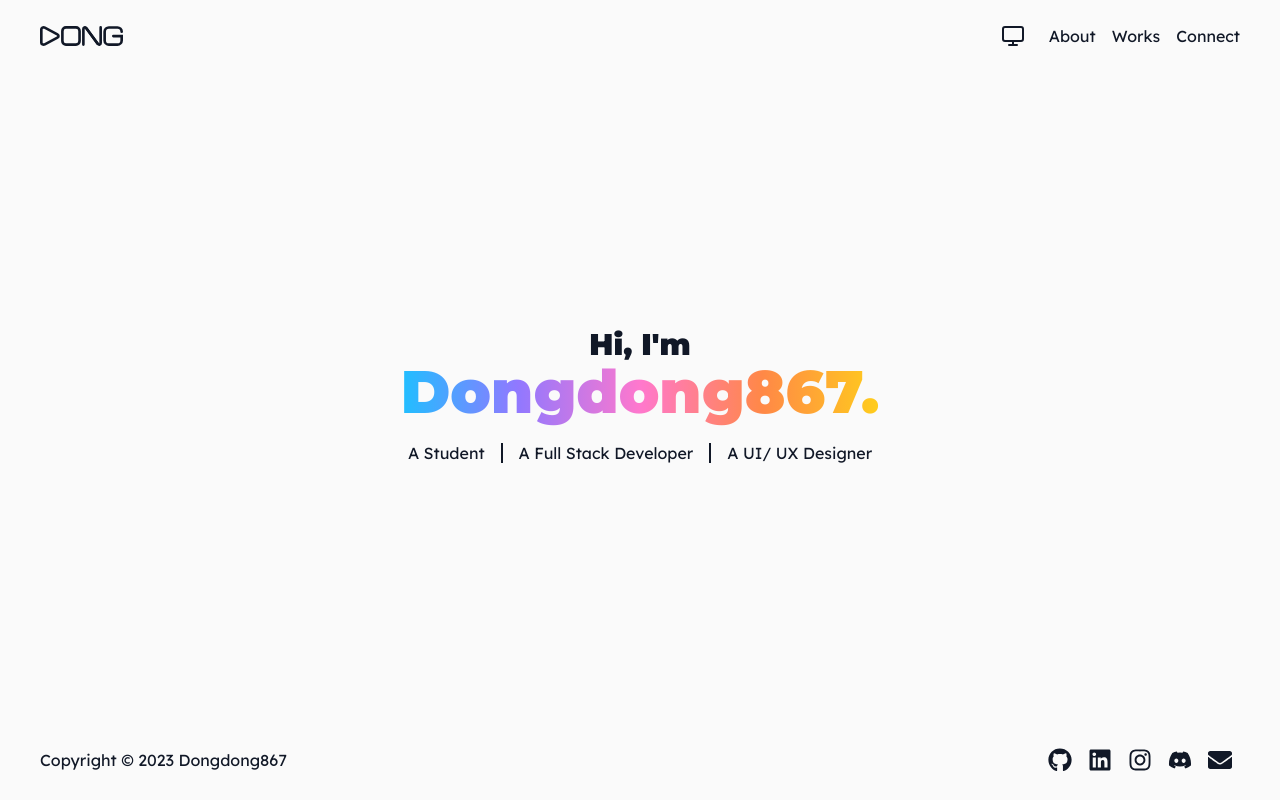
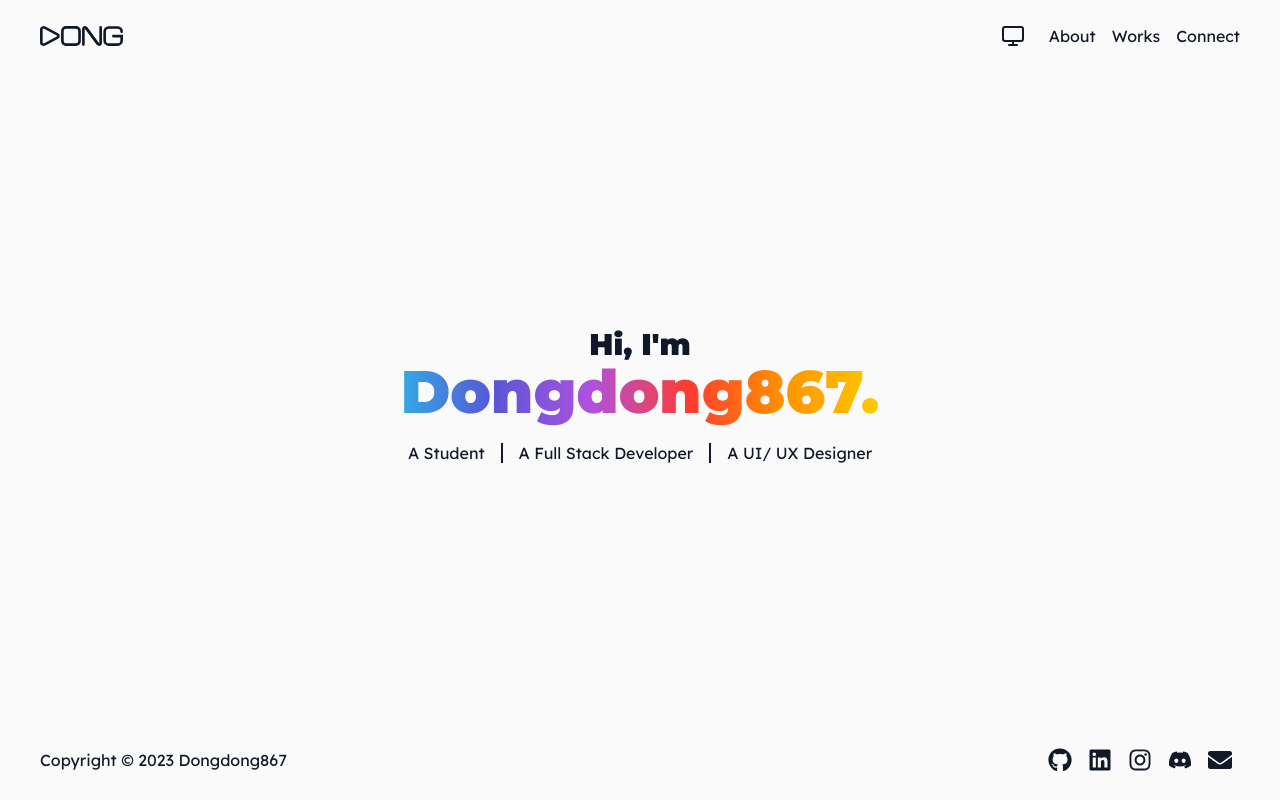
Before and after one commit to dongdong867/dongdong867.dev, a Next.js app: page / in a window 1280 px wide. Built offline with nearby package versions, Linux system fonts and the light colour scheme.

Commit message:
feat(tailwind): update linear gradient value

```diff
--- a/tailwind.config.js
+++ b/tailwind.config.js
@@ -62,7 +62,7 @@ module.exports = {
       },
       backgroundImage: {
         "title-gradient":
-          "linear-gradient(90deg, #1bc2ff 0%, #9178ff 25%, #ff78cd 50%, #ff8847 75%, #ffd01a 100%)",
+          "linear-gradient(90deg, rgb(var(--cyan)) 0%, rgb(var(--indigo)) 20%, rgb(var(--purple)) 40%, rgb(var(--red)) 60%, rgb(var(--orange)) 80%, rgb(var(--yellow)) 100%)",
       },
       borderRadius: {
         lg: "var(--radius)",
```
